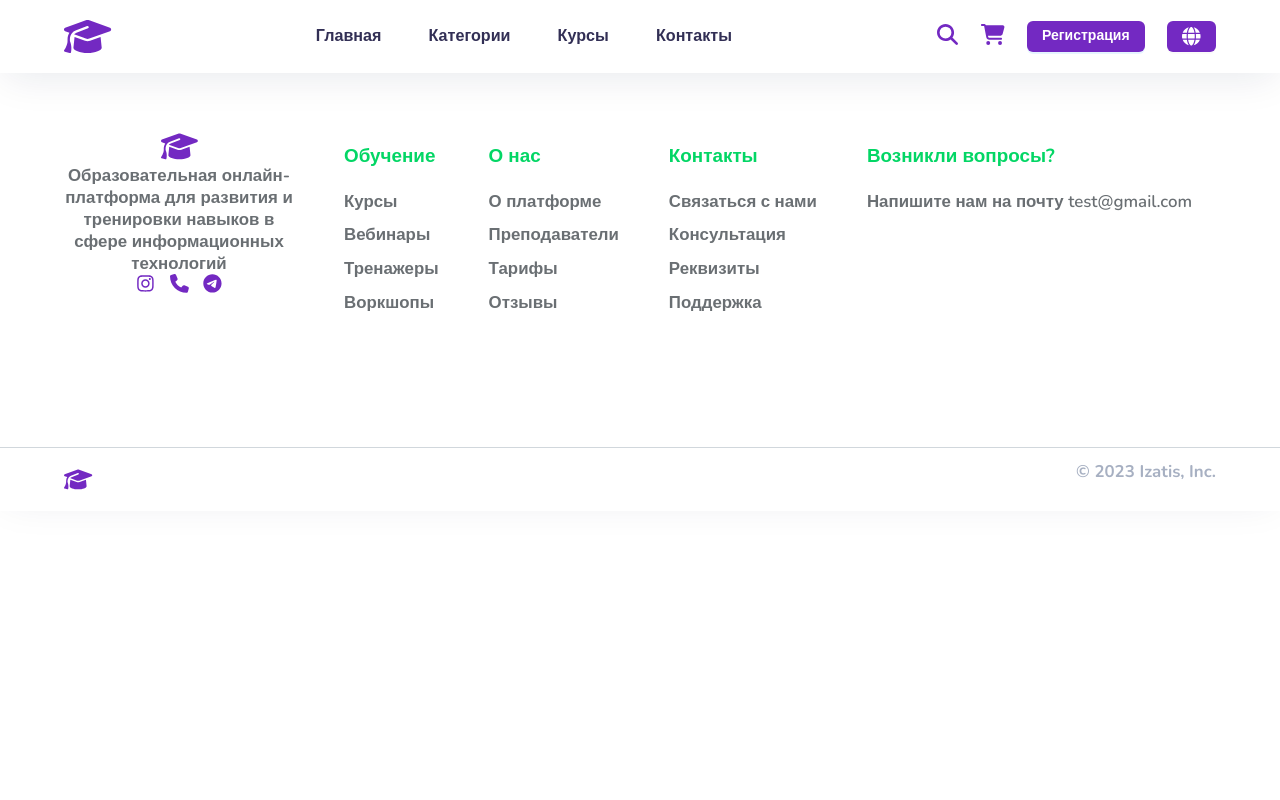
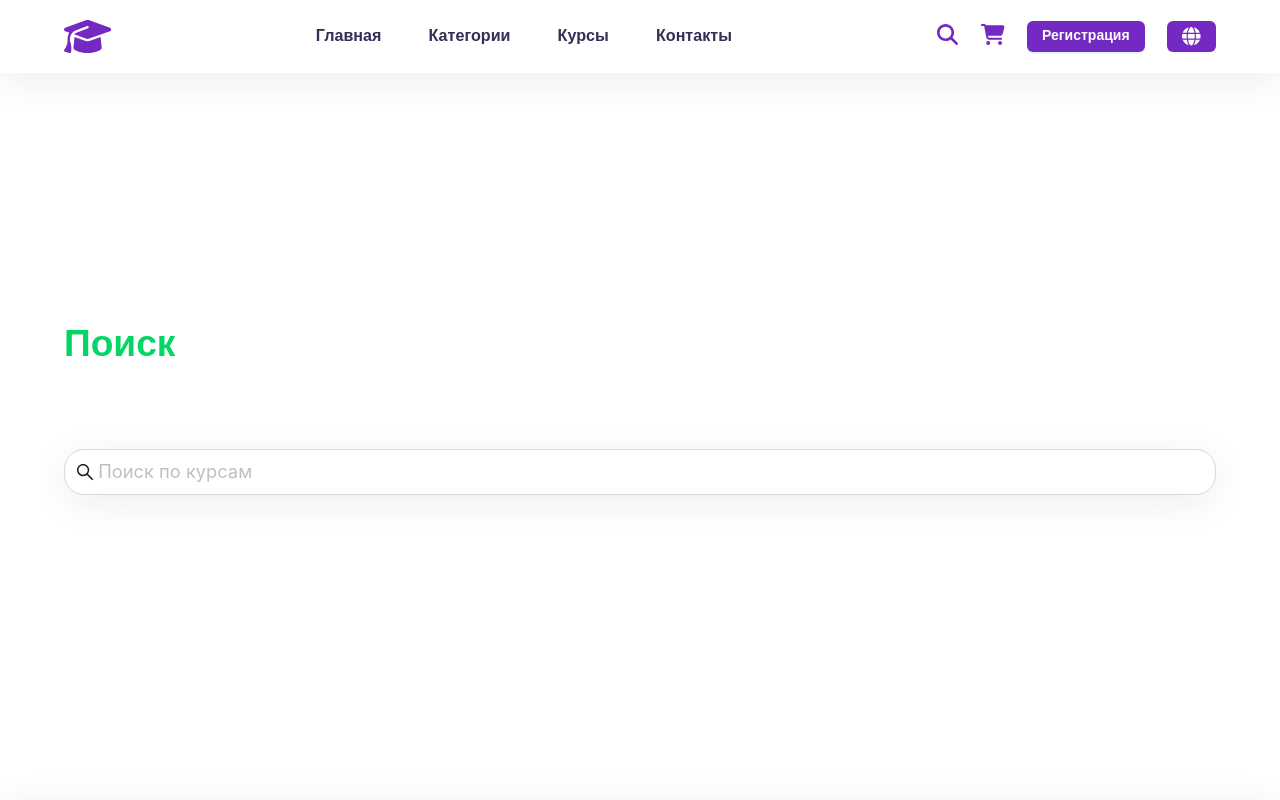
Before and after one commit to Izatis/Final-project.-It-academy-, a Next.js app: page /search/search in a window 1280 px wide. Shown: the top 800 px of the page. Built offline with nearby package versions, Linux system fonts and the light colour scheme.

Commit message:
add: MyInput

```diff
--- a/components/MUI/Buttons/MyButton/MyButton.tsx
+++ b/components/MUI/Buttons/MyButton/MyButton.tsx
@@ -2,7 +2,7 @@ import React, { FC, useRef } from "react";
 import s from "./MyButton.module.scss";
 
 import Button, { ButtonProps } from "antd/lib/button";
-import cn from 'classnames'
+import cn from "classnames";
 
 interface IMyButtonProps extends ButtonProps {
   background?: string;
@@ -17,9 +17,7 @@ const MyButton: FC<IMyButtonProps> = ({
   type,
   icon,
   loading,
-  ghost,
   onClick,
-  ...props
 }) => {
   // С помощью useRef получаем элемента
   const spanElement = useRef<HTMLSpanElement>(null);
@@ -52,7 +50,6 @@ const MyButton: FC<IMyButtonProps> = ({
       onClick={onClick}
       onMouseEnter={handleMouseEnter}
       onMouseLeave={handleMouseLeave}
-      {...props}
     >
       {children}
 
--- /dev/null
+++ b/components/MUI/MyInput/MyInput.tsx
@@ -0,0 +1,10 @@
+import React, { FC } from "react";
+
+import { Input, InputProps } from "antd";
+
+const MyInput: FC<InputProps> = ({ className, size, prefix, placeholder }) => {
+  return <Input className={className} size={size} prefix={prefix} placeholder={placeholder} />;
+};
+
+export default MyInput;
+//
--- a/locales/EN/translation.json
+++ b/locales/EN/translation.json
@@ -39,5 +39,7 @@
     "Please enter a valid email address",
     "Please enter your email",
     "Recover Password"
-  ]
+  ],
+
+  "search": ["Search", "Course search", "Please enter a field"]
 }
--- a/locales/RU/translation.json
+++ b/locales/RU/translation.json
@@ -39,5 +39,7 @@
     "Пожалуйста, введите действительный адрес электронной почты",
     "Пожалуйста, введите адрес электронной почты",
     "Восстановить пароль"
-  ]
+  ],
+
+  "search": ["Поиск", "Поиск по курсам", "Пожалуйста, введите поле"]
 }
--- a/pages/search/search.module.scss
+++ b/pages/search/search.module.scss
@@ -0,0 +1,21 @@
+@import "../../styles/varibales.module.scss";
+
+.search {
+  @include centering();
+  margin: 25% auto;
+
+  h2 {
+    font-weight: 700;
+    @include adaptive-value("font-size", 40, 20);
+    line-height: 130%;
+    color: #03d665;
+  }
+
+  .search__input {
+    @include adaptive-value("height", 50, 20);
+    @include adaptive-value("font-size", 20, 8);
+    border-radius: 20px;
+    box-shadow: 0 8px 40px -5px rgba(9, 31, 67, 0.1);
+    transition: all 0.4s;
+  }
+}
--- a/pages/search/search.tsx
+++ b/pages/search/search.tsx
@@ -1,8 +1,58 @@
-import React, { FC } from "react";
+import React, { FC, useEffect, useState } from "react";
 import s from "./search.module.scss";
 
+import { useRouter } from "next/router";
+import { Form } from "antd";
+import { SearchOutlined } from "@ant-design/icons";
+
+import en from "../../locales/EN/translation.json";
+import ru from "../../locales/RU/translation.json";
+import MyInput from "@/components/MUI/MyInput/MyInput";
+
+interface ISearch {
+  search: string;
+}
+
 const Search: FC = () => {
-  return <div></div>;
+  // Состояния - для данных пользователя регистрации
+  const [search, setSearch] = useState<ISearch>({
+    search: "",
+  });
+
+  // Для - маршутизации
+  const { push, locale } = useRouter();
+
+  // Функции - для смены текста
+  const t = locale === "ru" ? ru : en;
+
+  // Функции - для поиска
+  const handleSearch = async (value: ISearch) => {};
+
+  const [form] = Form.useForm();
+
+  useEffect(() => {
+    form.setFieldsValue({ ...search });
+  }, []);
+
+  return (
+    <section className={s.search}>
+      <h2>{t.search[0]}</h2>
+
+      <Form form={form} name="sign-in-form" onFinish={handleSearch}>
+        <Form.Item
+          name="search"
+          rules={[
+            {
+              required: true,
+              message: t.search[2],
+            },
+          ]}
+        >
+          <MyInput className={s.search__input} prefix={<SearchOutlined />} placeholder={t.search[1]} />
+        </Form.Item>
+      </Form>
+    </section>
+  );
 };
 
 export default Search;
--- a/pages/signIn/signIn.tsx
+++ b/pages/signIn/signIn.tsx
@@ -10,6 +10,7 @@ import { UserOutlined, LockOutlined } from "@ant-design/icons";
 import en from "../../locales/EN/translation.json";
 import ru from "../../locales/RU/translation.json";
 import MyButton from "@/components/MUI/Buttons/MyButton/MyButton";
+import MyInput from "@/components/MUI/MyInput/MyInput";
 
 interface IUserLogin {
   username: string;
@@ -91,7 +92,7 @@ const SignIn: FC = () => {
             },
           ]}
         >
-          <Input prefix={<UserOutlined />} placeholder={t.signIn[1]} />
+          <MyInput prefix={<UserOutlined />} placeholder={t.signIn[1]} />
         </Form.Item>
         <span className={s.error}>{errorMessage}</span>
 
--- a/pages/signUp/signUp.tsx
+++ b/pages/signUp/signUp.tsx
@@ -11,6 +11,7 @@ import ru from "../../locales/RU/translation.json";
 
 import MyButton from "../../components/MUI/Buttons/MyButton/MyButton";
 import MySelect from "@/components/MUI/MySelect/MySelect";
+import MyInput from "@/components/MUI/MyInput/MyInput";
 
 interface IUserRegister {
   fullName: string;
@@ -102,7 +103,7 @@ const SignUp: FC = () => {
             },
           ]}
         >
-          <Input prefix={<UserOutlined />} placeholder={t.signUp[1]} />
+          <MyInput prefix={<UserOutlined />} placeholder={t.signUp[1]} />
         </Form.Item>
 
         <Form.Item
@@ -118,7 +119,7 @@ const SignUp: FC = () => {
             },
           ]}
         >
-          <Input prefix={<MailOutlined />} placeholder={t.signUp[2]} />
+          <MyInput prefix={<MailOutlined />} placeholder={t.signUp[2]} />
         </Form.Item>
         <span className={s.error}>{errorMessage}</span>
 
```
Also changed, not shown: pages/passwordRecovery/passwordRecovery.tsx (+6 -4 lines).
